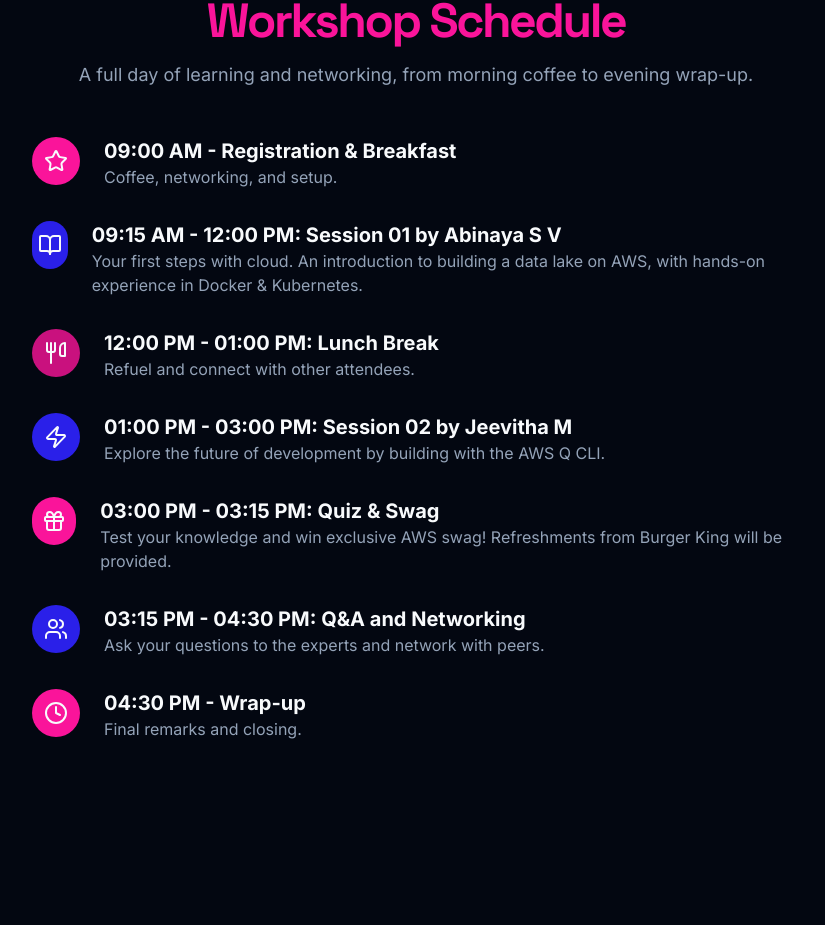
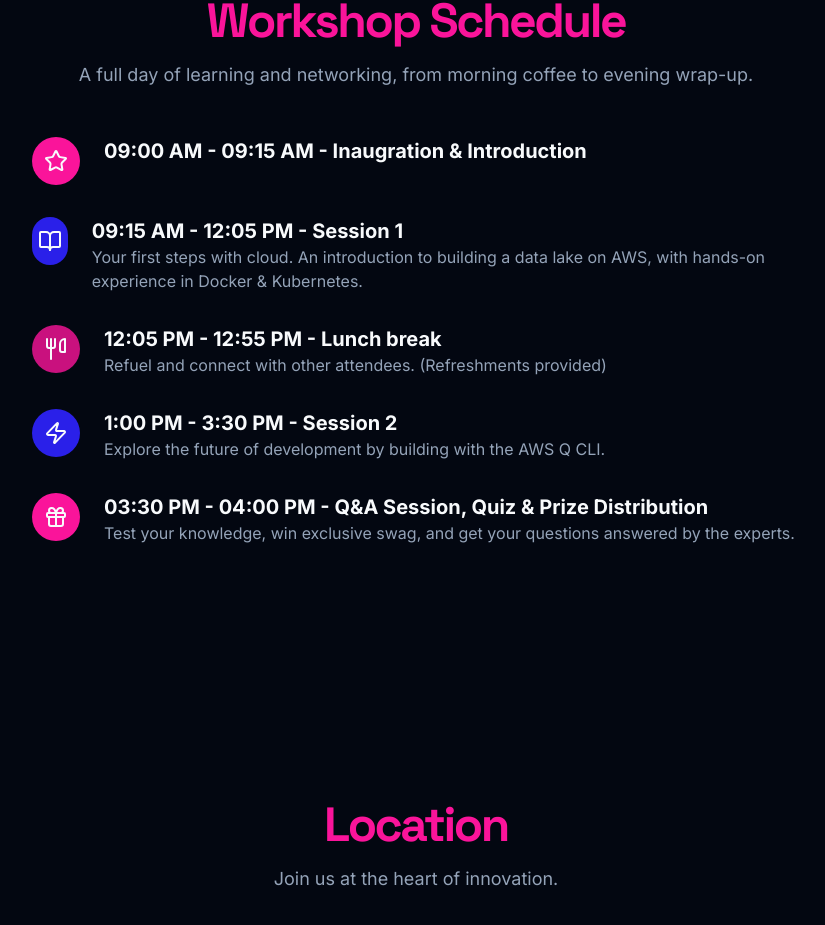
Before and after one commit to jhingalala1234/CloudX-Ascend, a Next.js app: page / in a window 1280 px wide. Shown: the part 3787-4712 px from the top of the page, without its empty margins (224-1049 px from the left). Built offline with nearby package versions, Linux system fonts and the light colour scheme.

Commit message:
changed-code-files

```diff
--- a/src/app/page.tsx
+++ b/src/app/page.tsx
@@ -284,7 +284,7 @@ export default function Home() {
                   …and for that CloudX touch...
                 </p>
                 <h2 className="font-headline mt-4 bg-gradient-to-r from-primary to-accent bg-clip-text text-4xl font-bold uppercase tracking-tighter text-transparent sm:text-5xl md:text-6xl">
-                  No prior knowledge required
+                  NO PRIOR KNOWLEDGE REQUIRED
                 </h2>
                 <p className="mx-auto mt-8 max-w-3xl text-lg text-muted-foreground md:text-xl">
                   Don't worry if you don't know anything. Come as you are — beginners, enthusiasts, and experts — everyone’s welcome.
@@ -308,11 +308,8 @@ export default function Home() {
                     </div>
                     <div>
                       <h4 className="text-xl font-bold">
-                        09:00 AM - Registration &amp; Breakfast
+                        09:00 AM - 09:15 AM - Inaugration &amp; Introduction
                       </h4>
-                      <p className="text-muted-foreground">
-                        Coffee, networking, and setup.
-                      </p>
                     </div>
                   </li>
                   <li className="flex items-start gap-6">
@@ -321,7 +318,7 @@ export default function Home() {
                     </div>
                     <div>
                       <h4 className="text-xl font-bold">
-                        09:15 AM - 12:00 PM: Session 01 by Abinaya S V
+                        09:15 AM - 12:05 PM - Session 1
                       </h4>
                       <p className="text-muted-foreground">
                         Your first steps with cloud. An introduction to building a data lake on AWS, with hands-on experience in Docker &amp; Kubernetes.
@@ -334,10 +331,10 @@ export default function Home() {
                     </div>
                     <div>
                       <h4 className="text-xl font-bold">
-                        12:00 PM - 01:00 PM: Lunch Break
+                        12:05 PM - 12:55 PM - Lunch break
                       </h4>
                       <p className="text-muted-foreground">
-                        Refuel and connect with other attendees.
+                        Refuel and connect with other attendees. (Refreshments provided)
                       </p>
                     </div>
                   </li>
@@ -347,7 +344,7 @@ export default function Home() {
                     </div>
                     <div>
                       <h4 className="text-xl font-bold">
-                        01:00 PM - 03:00 PM: Session 02 by Jeevitha M
+                        1:00 PM - 3:30 PM - Session 2
                       </h4>
                       <p className="text-muted-foreground">
                         Explore the future of development by building with the AWS Q CLI.
@@ -360,36 +357,10 @@ export default function Home() {
                     </div>
                     <div>
                       <h4 className="text-xl font-bold">
-                        03:00 PM - 03:15 PM: Quiz &amp; Swag
+                        03:30 PM - 04:00 PM - Q&amp;A Session, Quiz &amp; Prize Distribution
                       </h4>
                       <p className="text-muted-foreground">
-                        Test your knowledge and win exclusive AWS swag! Refreshments from Burger King will be provided.
-                      </p>
-                    </div>
-                  </li>
-                   <li className="flex items-start gap-6">
-                    <div className="flex h-12 w-12 items-center justify-center rounded-full bg-accent text-accent-foreground">
-                       <Users className="h-6 w-6" />
-                    </div>
-                    <div>
-                      <h4 className="text-xl font-bold">
-                        03:15 PM - 04:30 PM: Q&amp;A and Networking
-                      </h4>
-                      <p className="text-muted-foreground">
-                        Ask your questions to the experts and network with peers.
-                      </p>
-                    </div>
-                  </li>
-                  <li className="flex items-start gap-6">
-                    <div className="flex h-12 w-12 items-center justify-center rounded-full bg-primary text-primary-foreground">
-                      <Clock className="h-6 w-6" />
-                    </div>
-                    <div>
-                      <h4 className="text-xl font-bold">
-                        04:30 PM - Wrap-up
-                      </h4>
-                      <p className="text-muted-foreground">
-                        Final remarks and closing.
+                        Test your knowledge, win exclusive swag, and get your questions answered by the experts.
                       </p>
                     </div>
                   </li>
```
